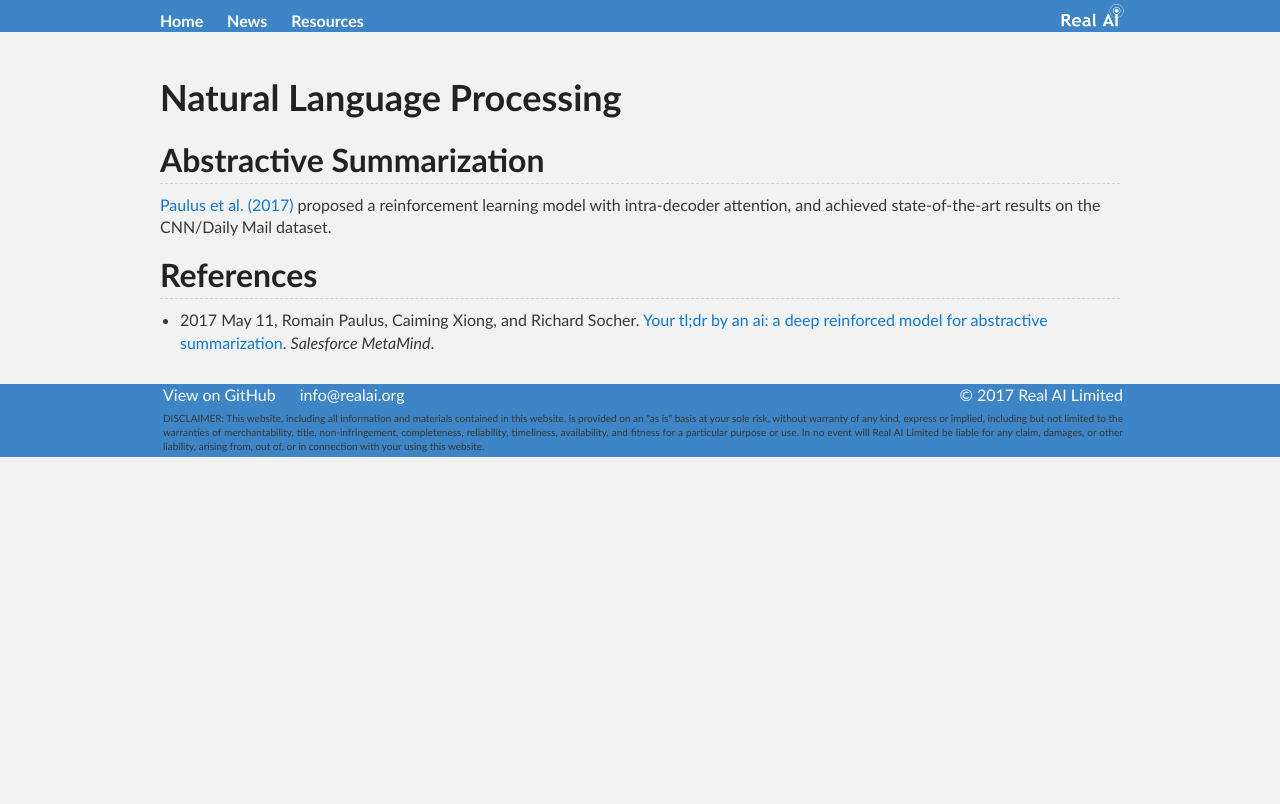
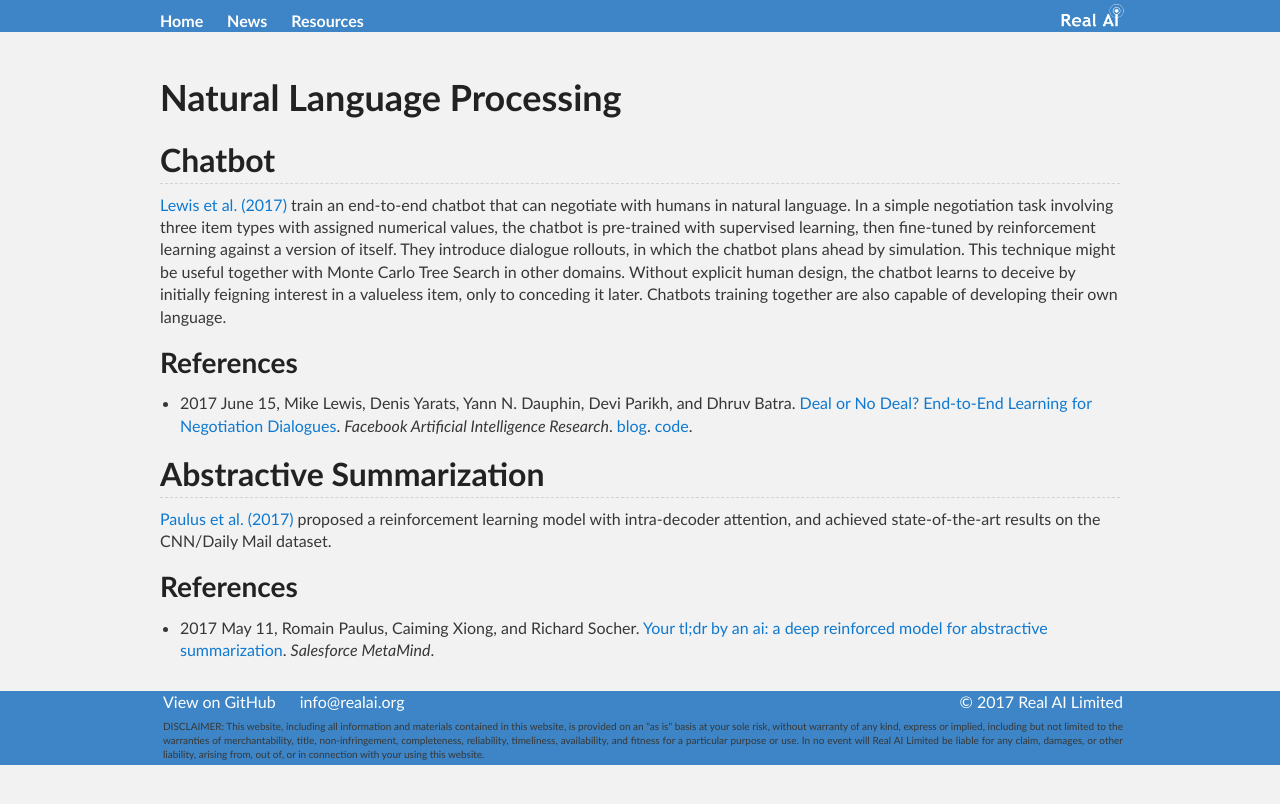
Before and after one commit to Tonywuhk/realai.org, a Jekyll site: the page built from natural-language-processing.md, in a window 1280 px wide. Shown: the top 804 px of the page. Built offline with Jekyll 4.4.1, drawn with Linux system fonts in a browser that asks for light colours; our own code applies the rules of GitHub Pages for plain Markdown files; comment, search, counter and statistics services are not loaded; the repository's description, which GitHub fills in, is left out.

Commit message:
Update natural-language-processing.md

```diff
--- a/natural-language-processing.md
+++ b/natural-language-processing.md
@@ -3,10 +3,18 @@ permalink: /nlp/
 ---
 # Natural Language Processing
 
+## Chatbot
+
+[Lewis et al. (2017)](https://s3.amazonaws.com/end-to-end-negotiator/end-to-end-negotiator.pdf) train an end-to-end chatbot that can negotiate with humans in natural language. In a simple negotiation task involving three item types with assigned numerical values, the chatbot is pre-trained with supervised learning, then fine-tuned by reinforcement learning against a version of itself. They introduce dialogue rollouts, in which the chatbot plans ahead by simulation. This technique might be useful together with Monte Carlo Tree Search in other domains. Without explicit human design, the chatbot learns to deceive by initially feigning interest in a valueless item, only to conceding it later. Chatbots training together are also capable of developing their own language.
+
+### References
+
+* 2017 June 15, Mike Lewis, Denis Yarats, Yann N. Dauphin, Devi Parikh, and Dhruv Batra. [Deal or No Deal? End-to-End Learning for Negotiation Dialogues](https://s3.amazonaws.com/end-to-end-negotiator/end-to-end-negotiator.pdf). *Facebook Artificial Intelligence Research*. [blog](https://code.facebook.com/posts/1686672014972296). [code](https://github.com/facebookresearch/end-to-end-negotiator).
+
 ## Abstractive Summarization
 
 [Paulus et al. (2017)](https://metamind.io/research/your-tldr-by-an-ai-a-deep-reinforced-model-for-abstractive-summarization) proposed a reinforcement learning model with intra-decoder attention, and achieved state-of-the-art results on the CNN/Daily Mail dataset.
 
-## References
+### References
 
 * 2017 May 11, Romain Paulus, Caiming Xiong, and Richard Socher. [Your tl;dr by an ai: a deep reinforced model for abstractive summarization](https://metamind.io/research/your-tldr-by-an-ai-a-deep-reinforced-model-for-abstractive-summarization). *Salesforce MetaMind*.
```
